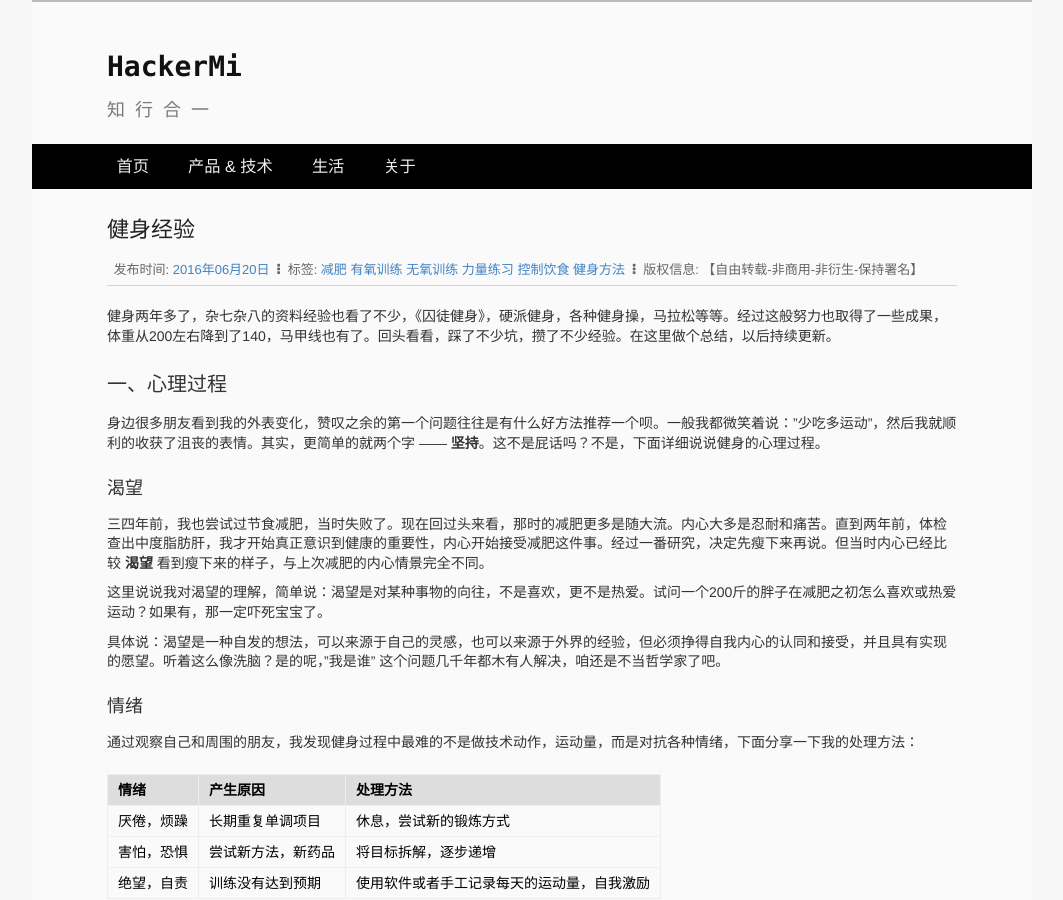
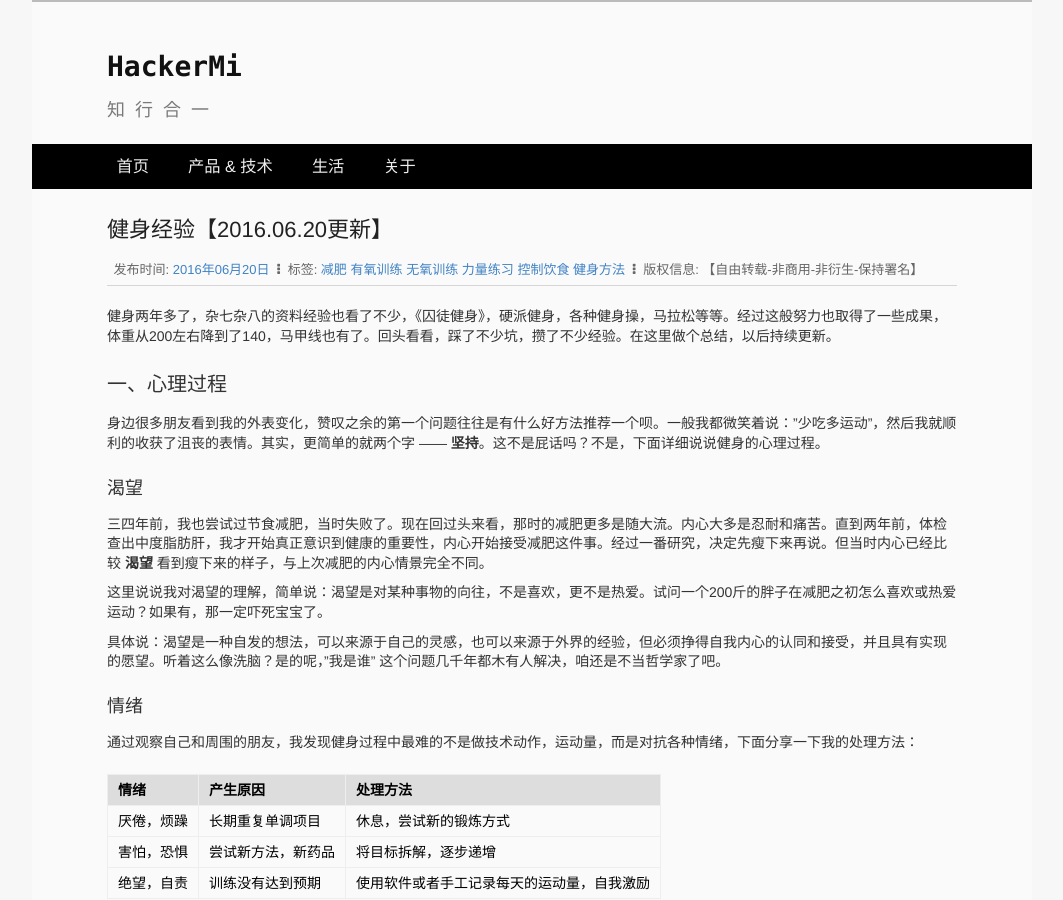
Before and after one commit to HackerMi/hackermi.github.com, a Jekyll site: the page built from _posts/life/2016-06-20-健身经验.md, in a window 1280 px wide and 900 px high. Shown: the whole window, without its empty margins (108-1171 px from the left). Built offline with Jekyll 4.4.1, drawn with Linux system fonts in a browser that asks for light colours; comment, search, counter and statistics services are not loaded.

Commit message:
update title
Signed-off-by: wangwei_b <wangwei_b@xiaomi.com>

```diff
--- a/_posts/life/2016-06-20-健身经验.md
+++ b/_posts/life/2016-06-20-健身经验.md
@@ -1,6 +1,6 @@
 ---
 layout: post
-title: 健身经验
+title: 健身经验【2016.06.20更新】
 categories: life
 tags:  减肥 有氧训练 无氧训练 力量练习 控制饮食 健身方法
 ---
```
